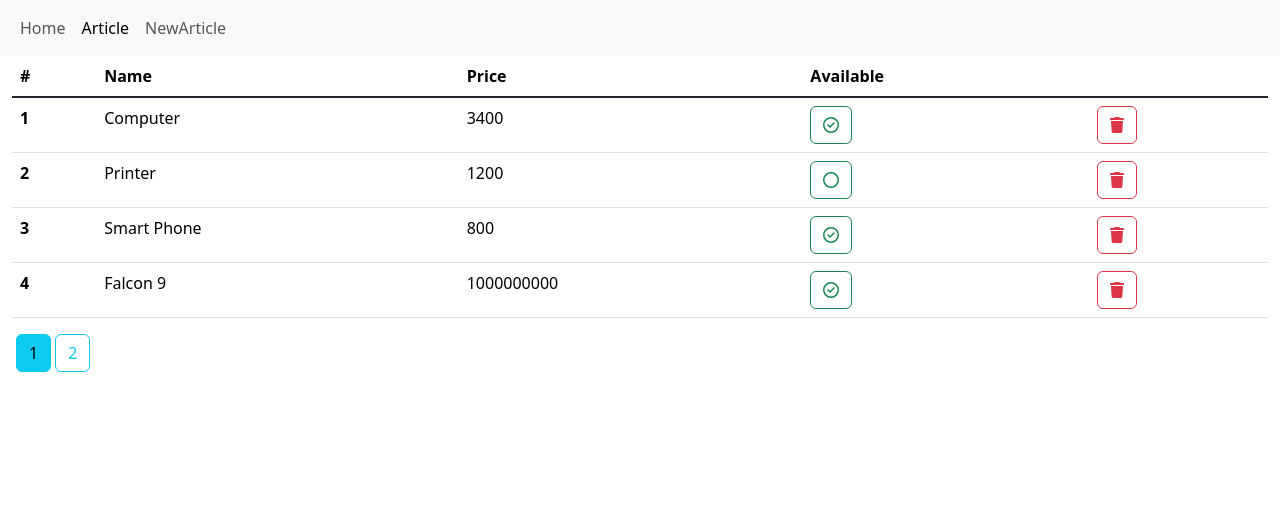
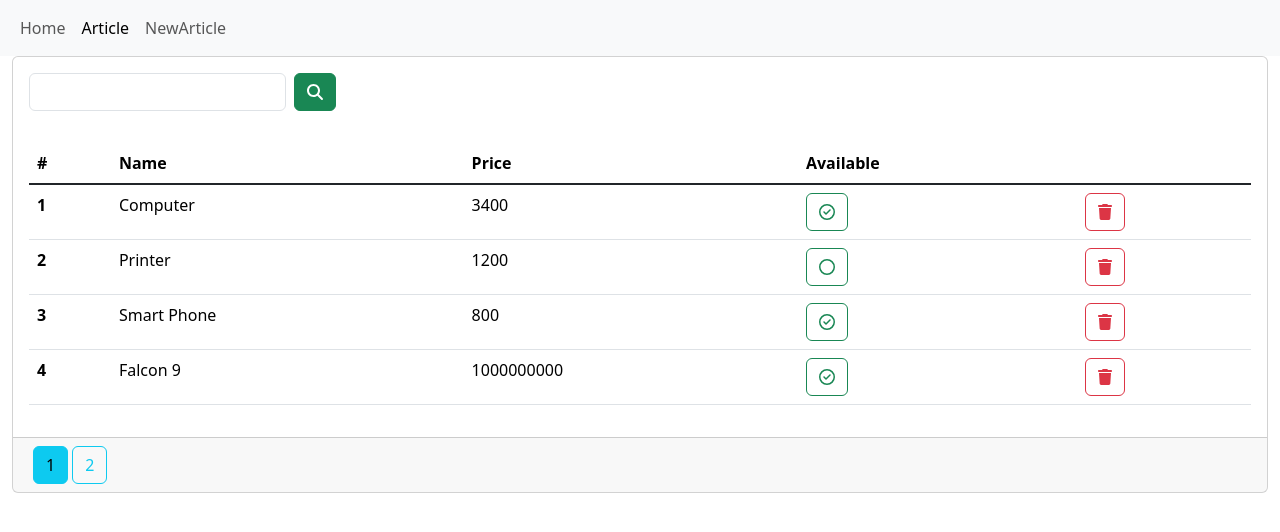
Before and after one commit to samson28/react-simple-crud, a React (Create React App) app: page /articles in a window 1280 px wide. Shown: the top 532 px of the page. Built offline with nearby package versions, Linux system fonts and the light colour scheme; data requests are answered from the project's data file.

Commit message:
feat: search

```diff
--- a/src/components/Article.jsx
+++ b/src/components/Article.jsx
@@ -1,11 +1,13 @@
 import { faCheckCircle, faCircle } from '@fortawesome/free-regular-svg-icons';
-import { faTrash } from '@fortawesome/free-solid-svg-icons';
+import { faSearch, faTrash } from '@fortawesome/free-solid-svg-icons';
 import { FontAwesomeIcon } from '@fortawesome/react-fontawesome';
 import React, { useEffect, useState } from 'react';
 import { checkArticleApi, deleteArticleApi, getArticlesApi } from '../app/articleService';
 
 
 function Article() {
+
+    const [query,setQuery] = useState("");
 
     const [state, setState] = useState({
         articles:[],
@@ -25,6 +27,7 @@
             let theTotalPages = Math.floor(totalElement/size);
             if(totalElement % size !=0) ++theTotalPages;
             setState({
+                ...state,
                 articles:resp.data,
                 keyword:keyword,
                 currentPage:page,
@@ -63,8 +66,32 @@
         handleGetArticles(state.keyword,page,state.pageSize);
     }
 
+    const handleSearch=(event)=>{
+        event.preventDefault();
+        handleGetArticles(query,1,state.pageSize);
+    }
+
   return (
     <div className='container-fluid'>
+        <div className="card" >
+            <div className="card-body">
+                <form onSubmit={handleSearch}>
+                    <div className='row g-2'>
+                        <div className="col-auto">
+                            <input
+                            onChange={(e)=>setQuery(e.target.value)}
+                            value={query}
+                            className="form-control"/>
+                        </div>
+                        <div className="col-auto">
+                            <button className="btn btn-success">
+                                <FontAwesomeIcon icon={faSearch}></FontAwesomeIcon>
+                            </button>
+                        </div>
+                    </div>
+                </form>
+            </div>
+            <div className="card-body">
                 <table className="table">
                     <thead>
                         <tr>
@@ -101,10 +128,10 @@
                         }
                     </tbody>
                 </table>
-
+            </div>
+            <div className="card-footer">
                 <ul className='nav nav-pills'>
                     {
-
                         new Array(state.totalPages).fill(0).map((v,index)=>(
 
                             <li key={index + 1}>
@@ -115,8 +142,8 @@
                         ))
                     }
                 </ul>
-
-
+            </div>
+        </div>
     </div>
 
   )
```
Lines whose indentation alone changed are shown as unchanged.
